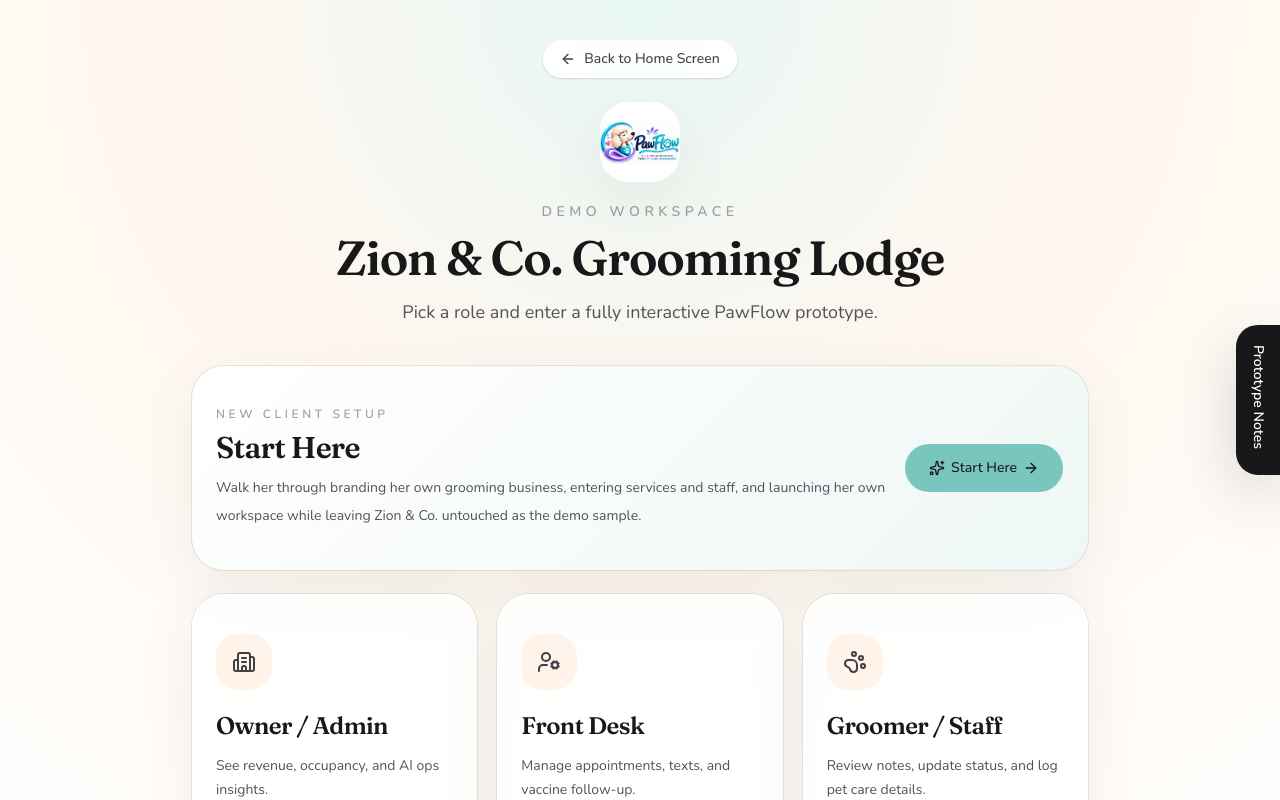
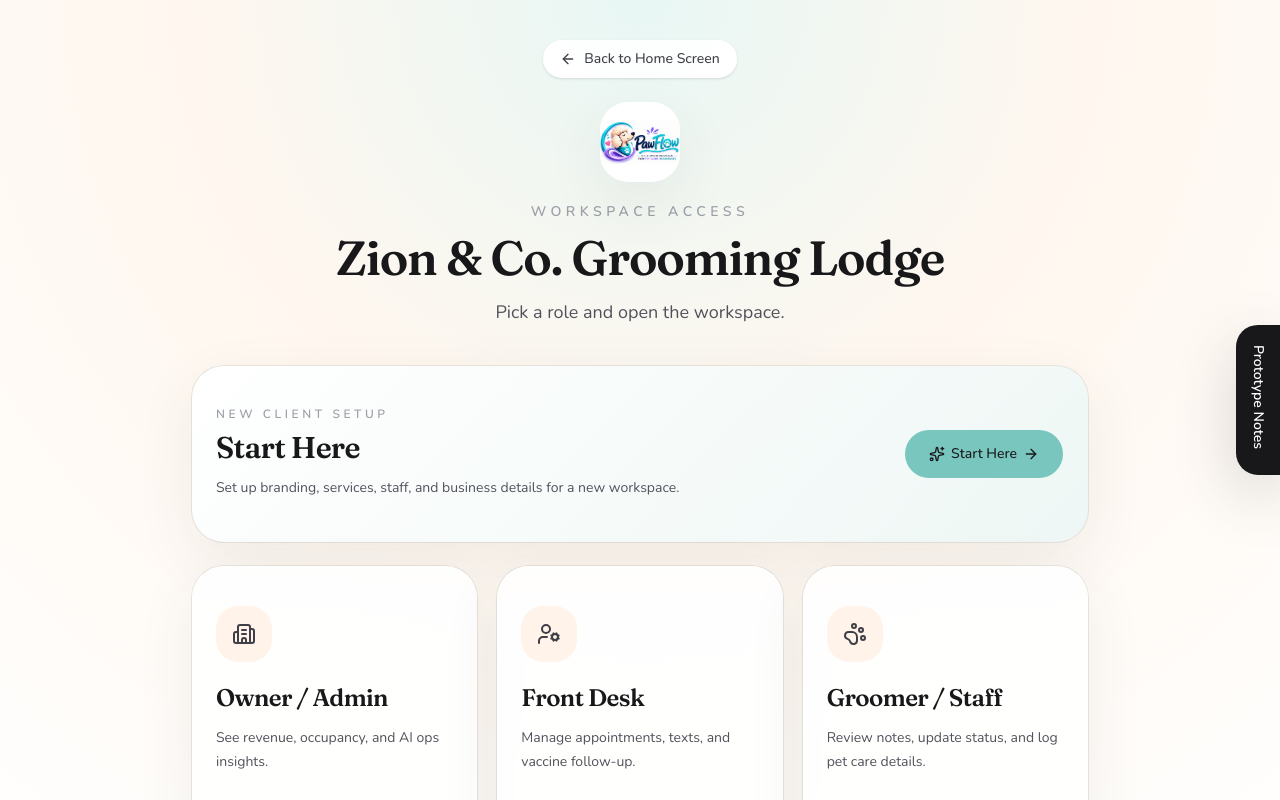
Before and after one commit to Revvitapps/pawflow, a Next.js app: page /login in a window 1280 px wide. Shown: the top 800 px of the page. Built offline with nearby package versions, Linux system fonts and the light colour scheme.

Commit message:
Remove internal demo language from UI

```diff
--- a/src/app/(workspace)/calendar/page.tsx
+++ b/src/app/(workspace)/calendar/page.tsx
@@ -129,7 +129,7 @@
               <DialogContent className="max-w-xl rounded-[32px]">
                 <DialogHeader>
                   <DialogTitle>Create appointment</DialogTitle>
-                  <DialogDescription>Build a realistic appointment directly into the demo workspace.</DialogDescription>
+                  <DialogDescription>Create an appointment directly in the workspace schedule.</DialogDescription>
                 </DialogHeader>
                 <form
                   className="space-y-4"
--- a/src/app/(workspace)/dashboard/page.tsx
+++ b/src/app/(workspace)/dashboard/page.tsx
@@ -58,7 +58,7 @@
               <p className="text-xs font-semibold uppercase tracking-[0.28em] text-zinc-400">Guided Onboarding</p>
               <h2 className="mt-2 font-heading text-2xl font-semibold text-zinc-900">Start here for a real client setup</h2>
               <p className="mt-2 max-w-2xl text-sm leading-7 text-zinc-600">
-                This workspace is still Zion &amp; Co., the preserved demo example. Use the guided setup flow to brand a new grooming business, enter services and staff, and create her own working version.
+                Use the guided setup flow to brand the workspace, enter services and staff, and get the business ready to share with customers.
               </p>
             </div>
             <Link href="/setup">
--- a/src/app/login/page.tsx
+++ b/src/app/login/page.tsx
@@ -35,9 +35,9 @@
           <div className="relative mx-auto mb-5 h-20 w-20 overflow-hidden rounded-[28px] bg-white shadow-[0_20px_60px_rgba(61,58,57,0.08)]">
             <Image src="/paw-flow-logo.png" alt="PawFlow logo" fill className="object-contain" sizes="80px" />
           </div>
-          <p className="text-sm font-semibold uppercase tracking-[0.32em] text-zinc-400">Demo Workspace</p>
+          <p className="text-sm font-semibold uppercase tracking-[0.32em] text-zinc-400">Workspace Access</p>
           <h1 className="mt-3 font-heading text-5xl font-semibold text-zinc-900">{workspace.organization.brand.businessName}</h1>
-          <p className="mt-4 text-lg text-zinc-600">Pick a role and enter a fully interactive PawFlow prototype.</p>
+          <p className="mt-4 text-lg text-zinc-600">Pick a role and open the workspace.</p>
         </div>
         <Card className="mb-6 rounded-[32px] border-[#dff3f0] bg-[linear-gradient(135deg,#ffffff_0%,#eef7f5_100%)] shadow-[0_20px_60px_rgba(61,58,57,0.08)]">
           <CardContent className="flex flex-col gap-4 p-6 md:flex-row md:items-center md:justify-between">
@@ -45,7 +45,7 @@
               <p className="text-xs font-semibold uppercase tracking-[0.3em] text-zinc-400">New Client Setup</p>
               <h2 className="mt-2 font-heading text-3xl font-semibold text-zinc-900">Start Here</h2>
               <p className="mt-2 max-w-2xl text-sm leading-7 text-zinc-600">
-                Walk her through branding her own grooming business, entering services and staff, and launching her own workspace while leaving Zion &amp; Co. untouched as the demo sample.
+                Set up branding, services, staff, and business details for a new workspace.
               </p>
             </div>
             <Button
--- a/src/app/page.tsx
+++ b/src/app/page.tsx
@@ -186,7 +186,7 @@
           <div className="grid gap-8 lg:grid-cols-[1fr_0.8fr]">
             <div>
               <p className="text-sm uppercase tracking-[0.32em] text-white/50">Pricing Preview</p>
-              <h2 className="mt-3 font-heading text-4xl font-semibold">Start with a demo-mode MVP. Grow into your branded ops stack.</h2>
+              <h2 className="mt-3 font-heading text-4xl font-semibold">Start with the essentials. Grow into your branded ops stack.</h2>
               <p className="mt-4 max-w-2xl text-base leading-8 text-white/70">
                 Built for Vercel deployment, AI-ready from the start, and structured for real Supabase + Twilio + payments when you&apos;re ready.
               </p>
@@ -206,7 +206,7 @@
           </div>
           <div className="mt-8 flex flex-wrap gap-3">
             <Link href="/login">
-              <Button className="rounded-full bg-[#79c6bf] text-zinc-900 hover:bg-[#67b6af]">Try the demo</Button>
+              <Button className="rounded-full bg-[#79c6bf] text-zinc-900 hover:bg-[#67b6af]">Get started</Button>
             </Link>
             <Link href="/portal/zion-and-co-grooming-lodge">
               <Button variant="outline" className="rounded-full border-white/30 bg-transparent text-white hover:bg-white/10">
--- a/src/app/setup/page.tsx
+++ b/src/app/setup/page.tsx
@@ -107,12 +107,12 @@
             <p className="text-sm font-semibold uppercase tracking-[0.32em] text-zinc-400">Start Here</p>
             <h1 className="mt-2 font-heading text-5xl font-semibold text-zinc-900">Set up your own grooming business</h1>
             <p className="mt-3 max-w-3xl text-lg text-zinc-600">
-              This walkthrough simulates a new client setup. Zion stays untouched as the sample demo, and this flow creates your own branded workspace.
+              Build your branded workspace, add services and staff, and get your customer-facing portal ready to share.
             </p>
           </div>
           <Button variant="outline" className="rounded-full" onClick={() => router.push("/login")}>
             <ArrowLeft className="size-4" />
-            Back to demo login
+            Back
           </Button>
         </div>
 
@@ -249,8 +249,7 @@
                     Ready to launch your workspace
                   </div>
                   <p className="text-sm leading-7 text-zinc-700">
-                    This will create a fresh branded workspace for her business with her own services, staff, hours, and portal branding.
-                    Zion &amp; Co. remains available as the separate demo example any time you reset back to the sample workspace.
+                    This will create a branded workspace with services, staff, business settings, and a customer portal tailored to the business.
                   </p>
                 </div>
               ) : null}
```
